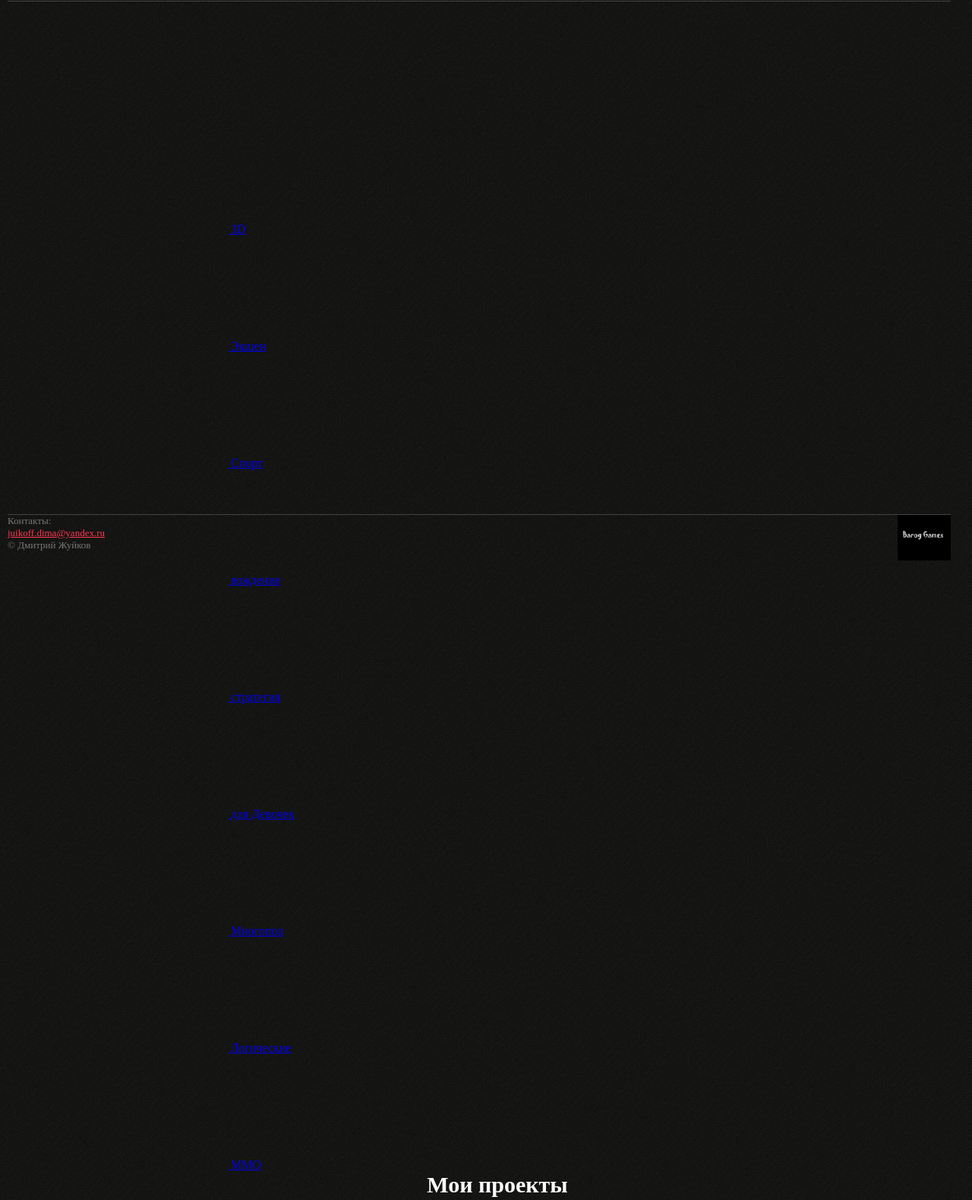
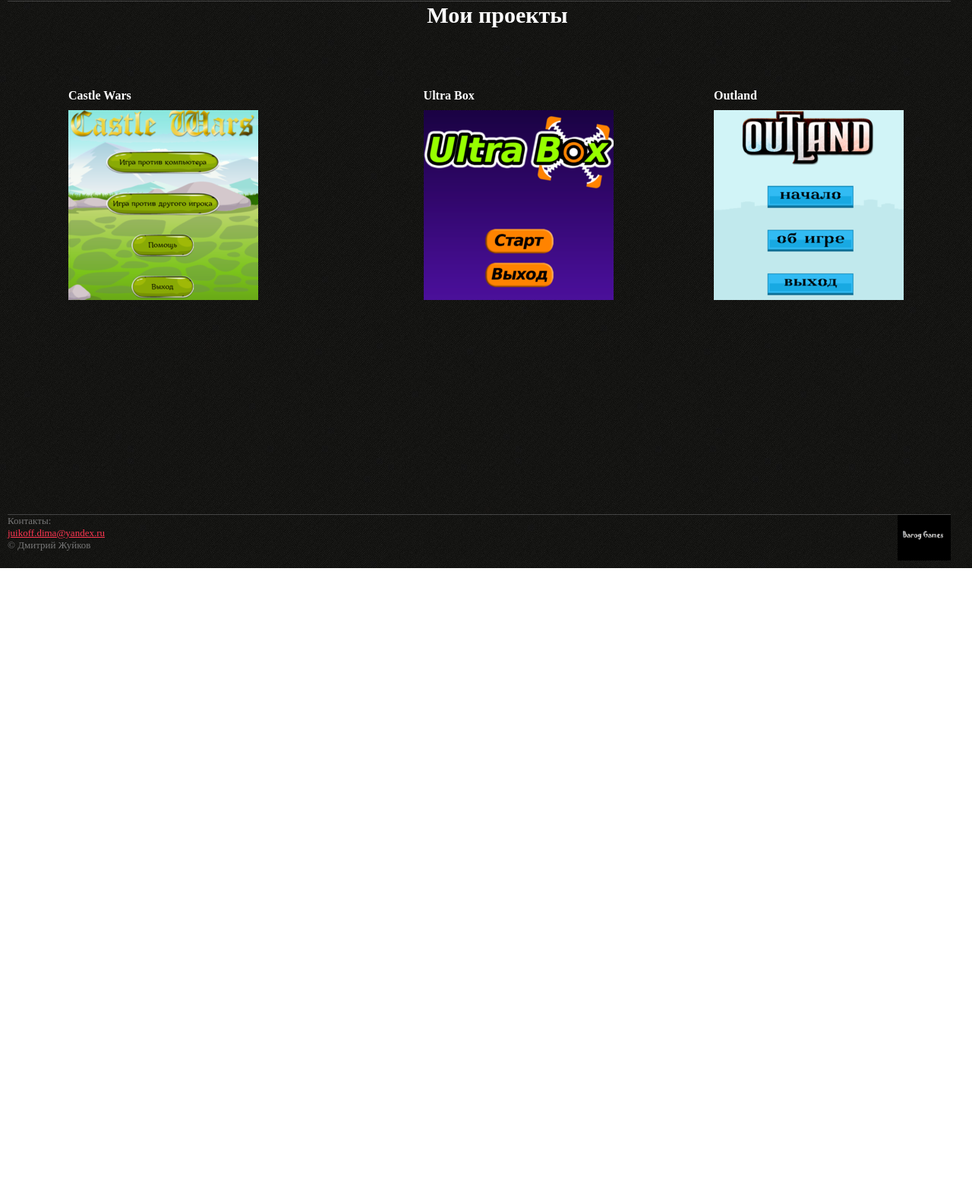
Before and after one commit to Barogb/barog-games.github.io, a plain HTML site: page index.html in a window 1280 px wide. Shown: the part 52-1632 px from the top of the page at 76% size. After the commit the page ends 800 px from the top, so only its background shows below. Drawn offline with Linux system fonts and the light colour scheme.

Commit message:
Update index.html

```diff
--- a/index.html
+++ b/index.html
@@ -39,109 +39,7 @@
 
 </div>
 </header>
-      <nav role="navigation" id="menu-main" class="m-main">
-         <ul class="m-main__list">
-            <li class="m-main__item">
-               <a href="#" class="m-main__link m-main__link--arrow" id="m-main__trigger-arrow">
-                  <span class="icon-svg icon-svg--left-arrow">
-                     <svg class="icon-svg__svg" xmlns:xlink="http://www.w3.org/1999/xlink">
-                        <use xlink:href="/img/icons.svg#icon-left-arrow" x="0" y="0" width="100%" height="100%"></use>
-                     </svg>
-                  </span>
-               </a>
-            </li>
-            <li class="m-main__item">
-               <a href="/3d-%D0%B8%D0%B3%D1%80%D1%8B" class="m-main__link">
-                  <span class="icon-svg icon-svg--cube-3d">
-                     <svg class="icon-svg__svg" xmlns:xlink="http://www.w3.org/1999/xlink">
-                        <use xlink:href="/img/icons.svg#icon-cube-3d" x="0" y="0" width="100%" height="100%"></use>
-                     </svg>
-                  </span>
-                  <span class="m-main__name">3D</span>
-               </a>
-            </li>
-            <li class="m-main__item">
-               <a href="/%D0%B8%D0%B3%D1%80%D1%8B-%D1%8D%D0%BA%D1%88%D0%B5%D0%BD" class="m-main__link">
-                  <span class="icon-svg icon-svg--circular-target">
-                     <svg class="icon-svg__svg" xmlns:xlink="http://www.w3.org/1999/xlink">
-                        <use xlink:href="/img/icons.svg#icon-circular-target" x="0" y="0" width="100%" height="100%"></use>
-                     </svg>
-                  </span>
-                  <span class="m-main__name">Экшен</span>
-               </a>
-            </li>
-            <li class="m-main__item">
-               <a href="/%D1%81%D0%BF%D0%BE%D1%80%D1%82%D0%B8%D0%B2%D0%BD%D1%8B%D0%B5-%D0%B8%D0%B3%D1%80%D1%8B" class="m-main__link">
-                  <span class="icon-svg icon-svg--gym">
-                     <svg class="icon-svg__svg" xmlns:xlink="http://www.w3.org/1999/xlink">
-                        <use xlink:href="/img/icons.svg#icon-gym" x="0" y="0" width="100%" height="100%"></use>
-                     </svg>
-                  </span>
-                  <span class="m-main__name">Спорт</span>
-               </a>
-            </li>
-            <li class="m-main__item">
-               <a href="/%D0%B8%D0%B3%D1%80%D1%8B-%D0%B2%D0%BE%D0%B6%D0%B4%D0%B5%D0%BD%D0%B8%D0%B5" class="m-main__link">
-                  <span class="icon-svg icon-svg--time-2">
-                     <svg class="icon-svg__svg" xmlns:xlink="http://www.w3.org/1999/xlink">
-                        <use xlink:href="/img/icons.svg#icon-time-2" x="0" y="0" width="100%" height="100%"></use>
-                     </svg>
-                  </span>
-                  <span class="m-main__name">вождение</span>
-               </a>
-            </li>
-            <li class="m-main__item">
-               <a href="/%D0%B8%D0%B3%D1%80%D1%8B-%D1%81%D1%82%D1%80%D0%B0%D1%82%D0%B5%D0%B3%D0%B8%D0%B8" class="m-main__link">
-                  <span class="icon-svg icon-svg--strategy">
-                     <svg class="icon-svg__svg" xmlns:xlink="http://www.w3.org/1999/xlink">
-                        <use xlink:href="/img/icons.svg#icon-strategy" x="0" y="0" width="100%" height="100%"></use>
-                     </svg>
-                  </span>
-                  <span class="m-main__name">стратегия</span>
-               </a>
-            </li>
-            <li class="m-main__item">
-               <a href="/%D0%B8%D0%B3%D1%80%D1%8B-%D0%B4%D0%BB%D1%8F-%D0%B4%D0%B5%D0%B2%D0%BE%D1%87%D0%B5%D0%BA" class="m-main__link">
-                  <span class="icon-svg icon-svg--people">
-                     <svg class="icon-svg__svg" xmlns:xlink="http://www.w3.org/1999/xlink">
-                        <use xlink:href="/img/icons.svg#icon-people" x="0" y="0" width="100%" height="100%"></use>
-                     </svg>
-                  </span>
-                  <span class="m-main__name">для Девочек</span>
-               </a>
-            </li>
-            <li class="m-main__item">
-               <a href="/%D0%B8%D0%B3%D1%80%D1%8B-%D0%BC%D1%83%D0%BB%D1%8C%D1%82%D0%B8%D0%BF%D0%BB%D0%B5%D0%B5%D1%80" class="is-active m-main__link">
-                  <span class="icon-svg icon-svg--multiplayer">
-                     <svg class="icon-svg__svg" xmlns:xlink="http://www.w3.org/1999/xlink">
-                        <use xlink:href="/img/icons.svg#icon-multiplayer" x="0" y="0" width="100%" height="100%"></use>
-                     </svg>
-                  </span>
-                  <span class="m-main__name">Многопол</span>
-               </a>
-            </li>
-            <li class="m-main__item">
-               <a href="/%D0%BB%D0%BE%D0%B3%D0%B8%D1%87%D0%B5%D1%81%D0%BA%D0%B8%D0%B5-%D0%B8%D0%B3%D1%80%D1%8B" class="m-main__link">
-                  <span class="icon-svg icon-svg--logic-board-games">
-                     <svg class="icon-svg__svg" xmlns:xlink="http://www.w3.org/1999/xlink">
-                        <use xlink:href="/img/icons.svg#icon-logic-board-games" x="0" y="0" width="100%" height="100%"></use>
-                     </svg>
-                  </span>
-                  <span class="m-main__name">Логические</span>
-               </a>
-            </li>
-            <li class="m-main__item">
-               <a href="/%D0%B8%D0%B3%D1%80%D1%8B-%D0%BC%D0%BC%D0%BE%D1%80%D0%BF%D0%B3" class="m-main__link">
-                  <span class="icon-svg icon-svg--swords">
-                     <svg class="icon-svg__svg" xmlns:xlink="http://www.w3.org/1999/xlink">
-                        <use xlink:href="/img/icons.svg#icon-swords" x="0" y="0" width="100%" height="100%"></use>
-                     </svg>
-                  </span>
-                  <span class="m-main__name">MMO</span>
-               </a>
-            </li>
-         </ul>
-      </nav>
+
 
 
 
```
